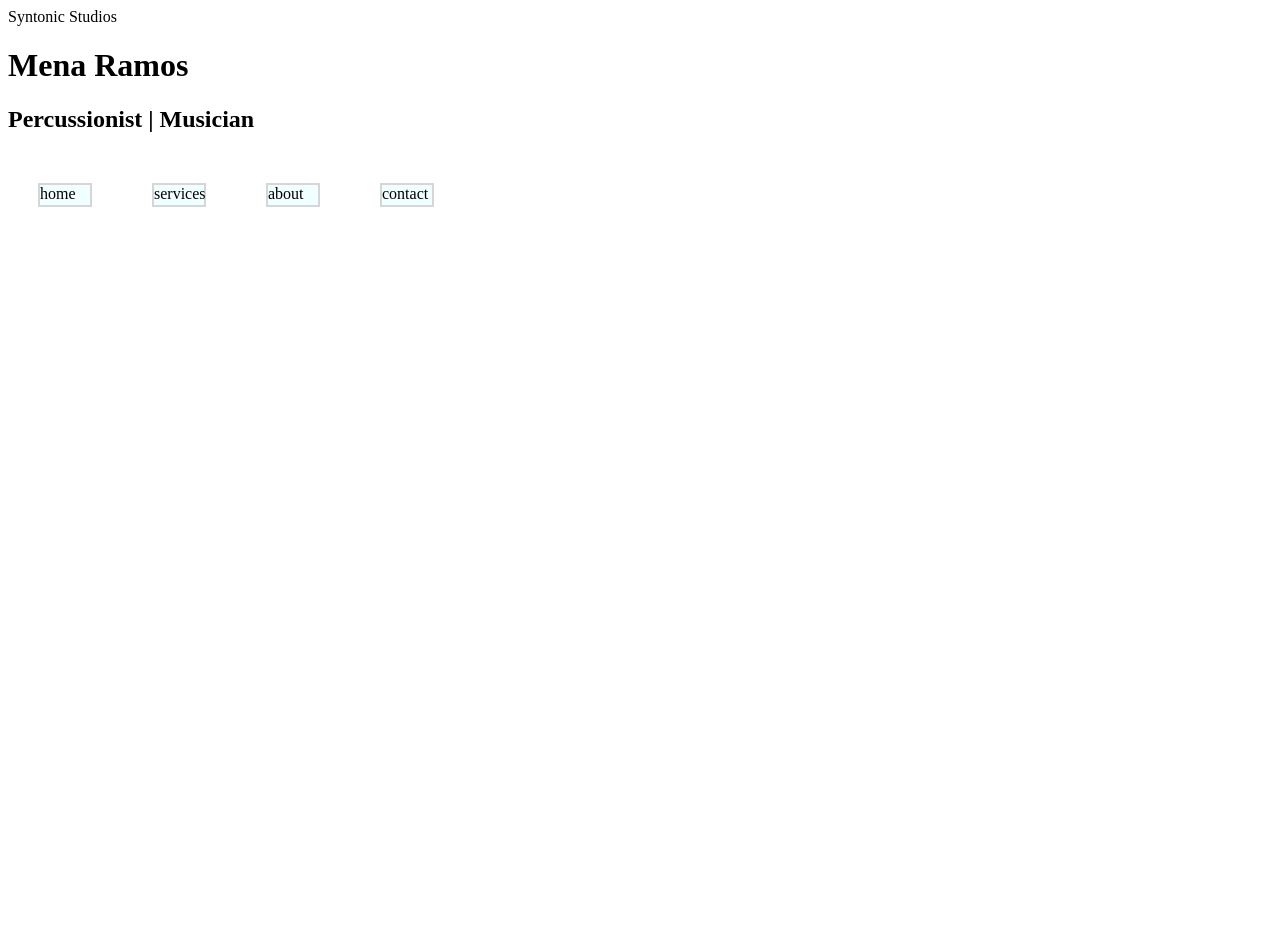
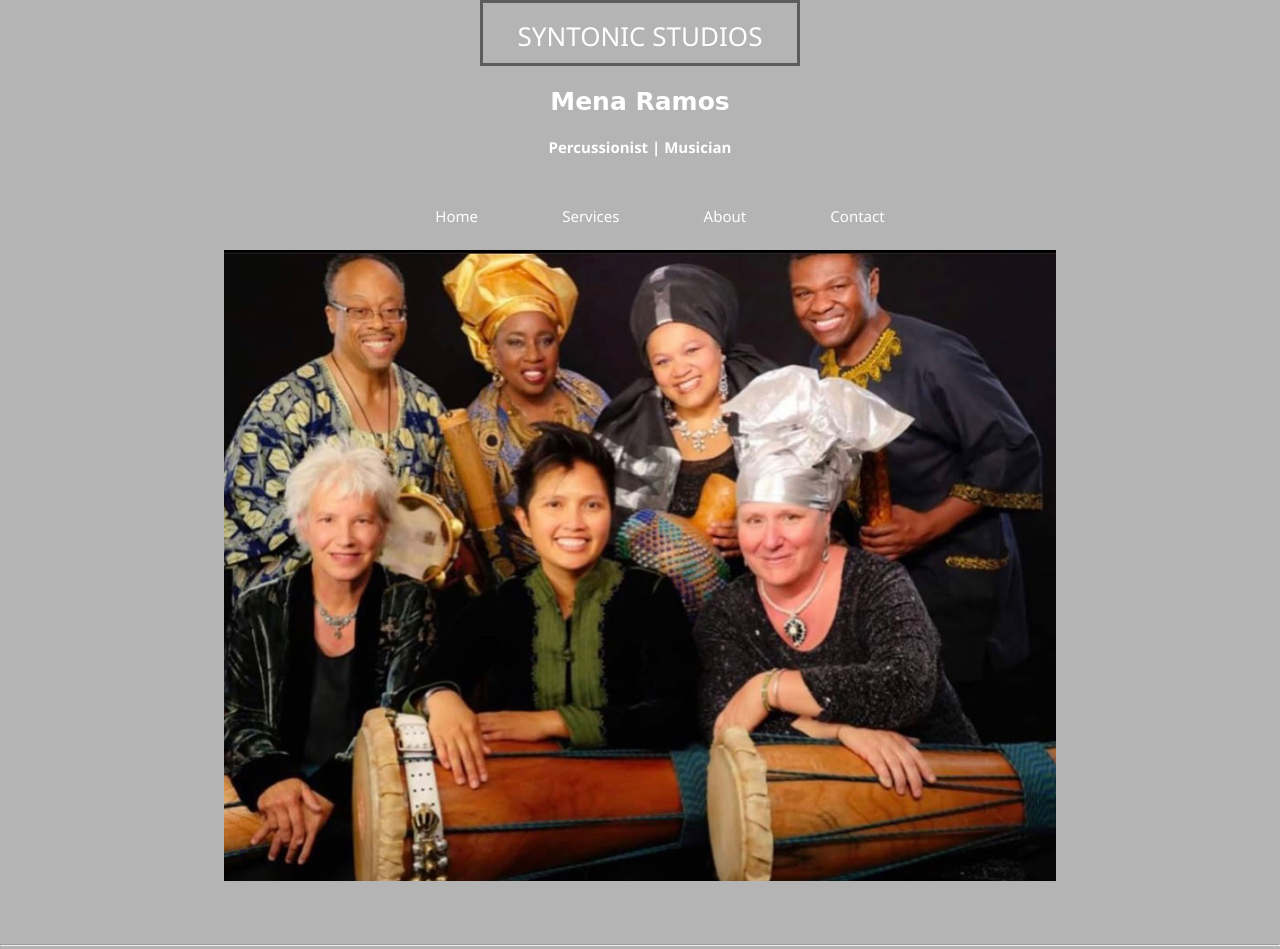
Before and after one commit to HBBautista/W4B-project, a plain HTML site: page index.html in a window 1280 px wide. Shown: the top 949 px of the page. Before the commit the page ends 800 px from the top, so only its background shows below. Drawn offline with Linux system fonts and the light colour scheme.

Commit message:
second commit

```diff
--- a/css/styles.css
+++ b/css/styles.css
@@ -1,23 +1,103 @@
-.title{
-    height: 500px;
-    width: 100px;
+body{
+    background:lightgrey(to right white, rgba(247, 247, 247, 0.904)), url("bigpic.jpg");
+    background-size: 50% 40%;
+    background-repeat: no-repeat;
+    background-color: #b4b4b4;
+    margin: 0;
+    padding: 0;
+    font-family:'Segoe UI', Tahoma, Geneva, Verdana, sans-serif;
+    position: static;
+}
+div{
+    margin: auto;
+    width: 23%;
+    height: 40px;
+    border:3px solid rgb(92, 92, 92);
+    padding: 10px;
+    text-align: center;
+}
+.center{
+    display: block;
+    margin-left: auto;
+    margin-right: auto;
+    margin-top: 3%;
+    padding: 55px;
+    width: 65%;
+}
+nav{
+    background-color: transparent;
+    height: 40px;
+    width: 100%;
+    position: absolute;
+    left: 0px;
+    text-align: center;
+    top: 180px;
 }
 
+.nav-li{
+    height: 0px;
+    display: inline-block;
+    font-size: 15px;
+    color: white;
+    line-height:40px;
+    padding:0 40px;
+    margin-top: 0%;
+}
 
-.box{
-    border: 2px solid rgb(214, 214, 214);
-    height: 20px;
-    width: 50;
-    margin: 30px;
-    float: left;
+nav li:hover{
+    background-color: aquamarine;
+    color: rgb(13, 156, 252);
+    transition: .5s;
 }
-.box1 {
-    background-color: azure;
+nav li:active{
+    background-color: blue;
+    color: #fff;
+    transition: .5s;
 }
-.box2 {
-    background-color: azure;
+section{
+    position:relative;
+    top: 0%;
+    width: 100%;
+    z-index: -1;
 }
-.box3 {
-    background-color: azure;
+hr .solid{
+    border-top: 3px solid #bbb;
+    width: 80%;
+    margin-left: auto;
+    margin-right: auto;
+    padding-top: 0%;
+    margin-bottom: 2%;
+    margin-top: .5%;
 }
-.box4 {background-color: azure;}
+
+h1{
+    font-size: 26px;
+    text-transform: uppercase;
+    color: #fff;
+    text-align: center;
+    font-weight: 400;
+    margin: 5px;
+}
+h2{
+    font-family: cursive;
+    font-size: 25px;
+    color: #fff;
+    text-align: center;
+    width: 30%;
+    position: relative;
+    left: 35%;
+}
+h3{
+    font-size: 15px;
+    color: #fff;
+    text-align: center;
+    width: 25%;
+    position: relative;
+    left: 37.5%;
+}
+
+.duo{
+    height: 88%;
+    width: 44%;
+    color: white;
+}
--- a/index.html
+++ b/index.html
@@ -3,19 +3,47 @@
     <meta charset="UTF-8">
     <meta http-equiv="X-UA-Compatible" content="IE=edge">
     <meta name="viewport" content="width=device-width, initial-scale=1.0">
- <link rel="stylesheet" href="/css/styles.css"
-    <title>Syntonic Studios</title>
+ <link rel="stylesheet" href="/css/styles.css">
+ <title>Mena's Website</title>
 </head>
+<body>
+    <div>
+         <h1>Syntonic Studios</h1>
+    </div>
 
-<h1>Mena Ramos</h1>
-<h2>Percussionist | Musician</h2>
+         <h2>Mena Ramos</h2>
+         <h3>Percussionist | Musician</h3>
+         <nav>
+            <ul class="nav-ul">
+                <a href="/index.html"
+        class="link"> <li class="nav-li">Home</li></a>
+            <a href="services.html" class="link"> <li
+        class="nav-li">Services</li></a>
+            <a href="about.html" class="link"> <li
+        class="nav-li">About</li></a>
+            <a href="/contact.html" class="link"> <li
+        class="nav-li">Contact</li></a>
+            </ul>
+        </nav>
 
-<div class="box box1">home</div>
-<div class="box box2">services</div>
-<div class="box box3">about</div>
-<div class="box box4">contact</div>
+     <!-- Alightment of the grouppic -->
+     <section>
+            <img src="grouppic.jpg" alt="grouppic"      class="center"
+        width="800"
+        height="auto"/>
+    <hr class="solid">
+    </section>
 
-<body>
+    <!-- next section -->
+    <section class="section2">
+            <div class="duo">
+                <img src="duo.jpg" alt="duopic">
+                    <h4>Lorem ipsum dolor sit amet.</h4>
+            </div>
+   </section>
+
+
+
 
 </body>
 </html>
```
Also changed, not shown: duo.jpg (added), grouppic.jpg (added), solo.jpg (added), 1 other file.
